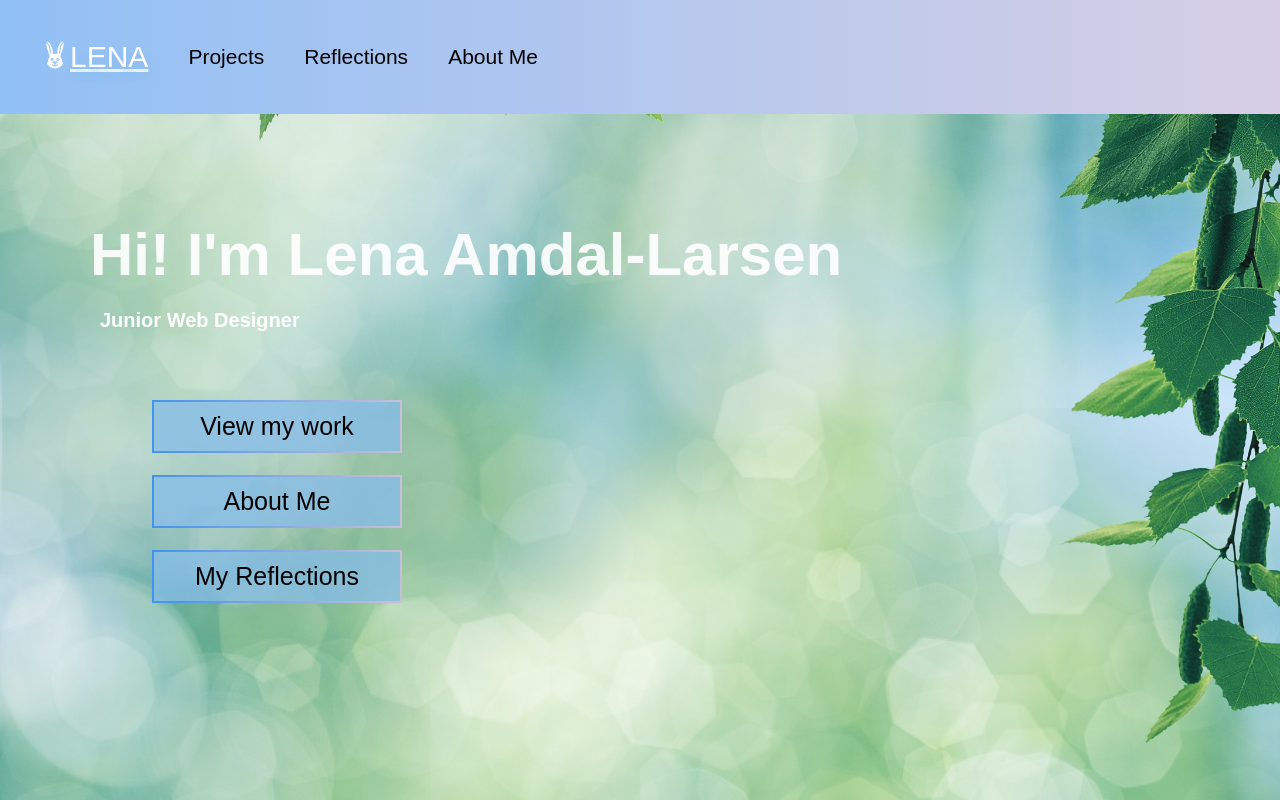
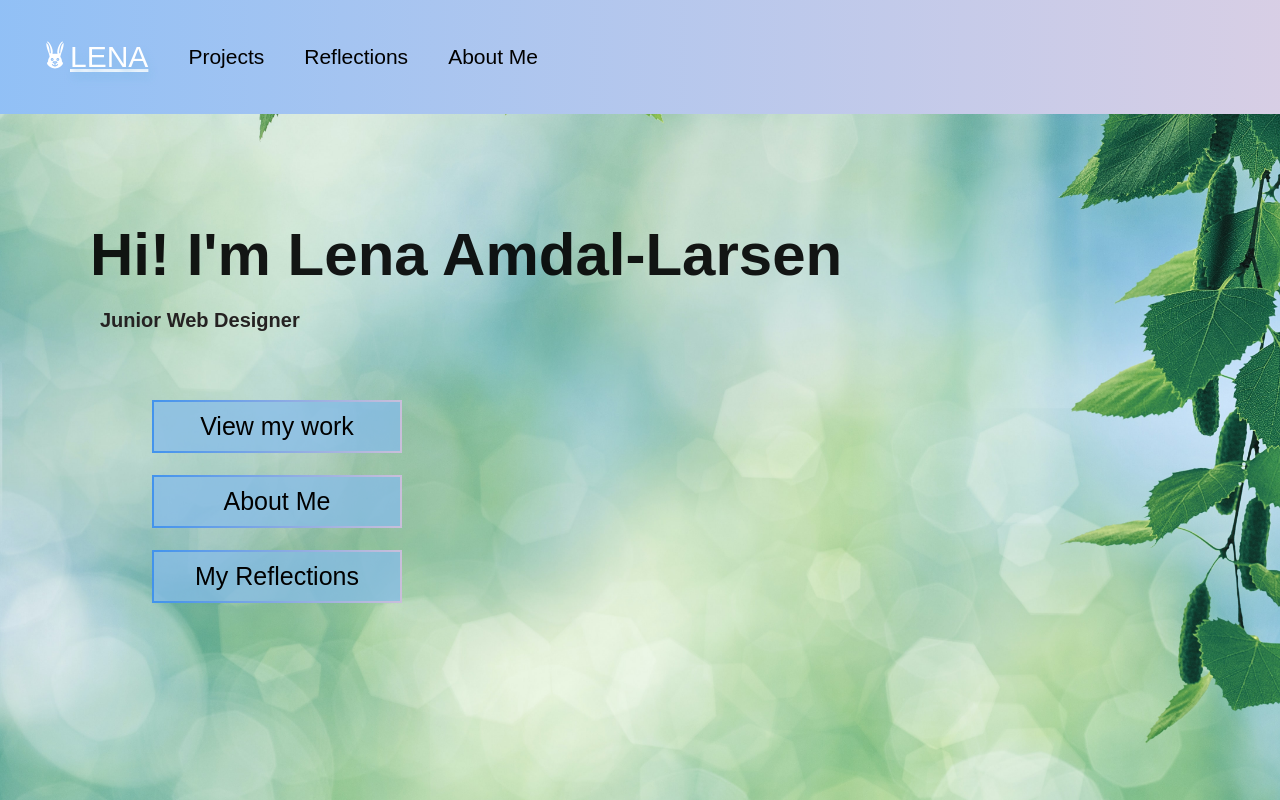
Before and after one commit to LenaAL/MyPortfolio, a React (Create React App) app: page / in a window 1280 px wide. Built offline with nearby package versions, Linux system fonts and the light colour scheme; a web font is replaced by a local one.

Commit message:
css texxt color

```diff
--- a/src/components/style/home.css
+++ b/src/components/style/home.css
@@ -21,7 +21,7 @@
 
 .text {
     font-size: 60px;
-    color: rgba(255, 255, 255, 0.904);
+    color: rgba(0, 0, 0, 0.904);
     font-family: 'Sansita Swashed', cursive, Arial, Helvetica, sans-serif;
     width: 100%;
     position: relative;
@@ -29,7 +29,7 @@
 }
 
 .undertext {
-    color: rgb(255, 255, 255);
+    color: rgb(37, 34, 34);
     font-size: 20px;
     font-family: Arial, Helvetica, sans-serif;
     width: 100%;
```
